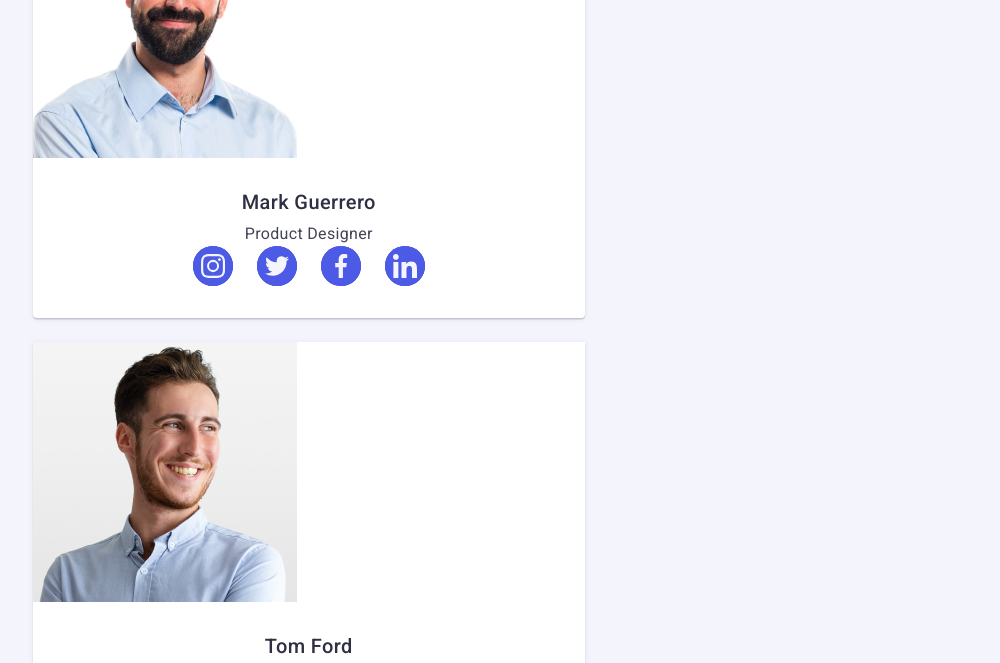
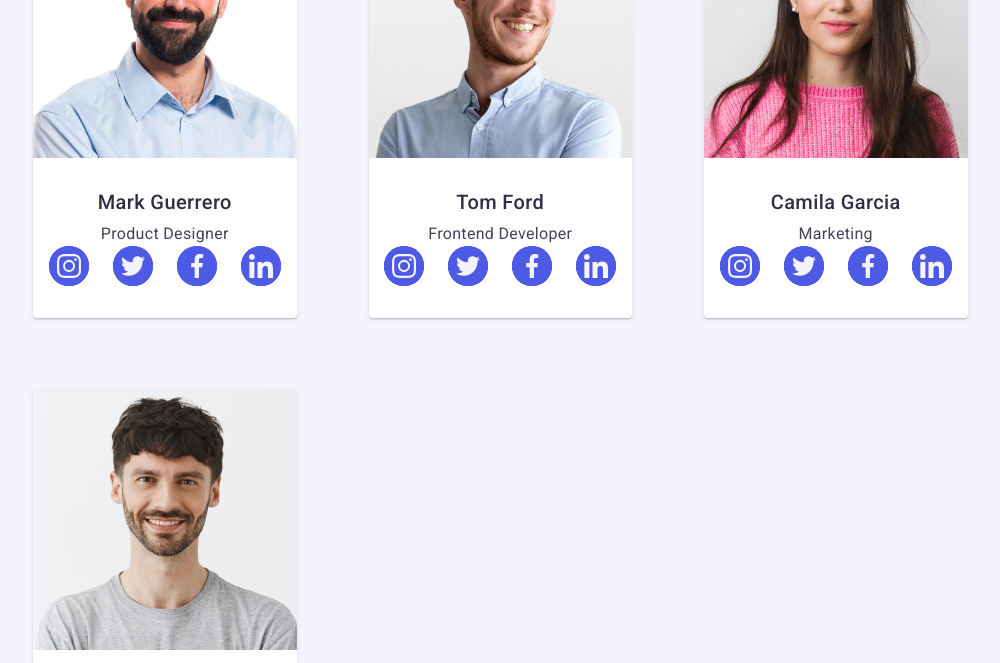
Before and after one commit to Makaka449/goit-markup-hw-05, a plain HTML site: page index.html in a window 1536 px wide. Shown: the part 393-1056 px from the top of the page, without its empty margins (172-1172 px from the left). Drawn offline with nearby package versions, Linux system fonts and the light colour scheme.

Commit message:
Update styles.css

```diff
--- a/css/styles.css
+++ b/css/styles.css
@@ -547,7 +547,7 @@ img{
 
 .team_ul{
     display: flex;
-    gap: 24px;
+    gap: 72px;
     flex-wrap: wrap;
 }
 
@@ -561,10 +561,23 @@ img{
 }
 
 
+'
 
 @media screen and (min-width: 768px){
     .team_li{
         width: calc((100% - 23px) / 2);
+    }
+
+    .team_ul{
+
+        gap: 24px 64px;
+
+    }
+}
+
+@media screen and (min-width: 1440px){
+    .team_li{
+        width: calc((100% - 72px) / 4);
     }
 }
 
```
